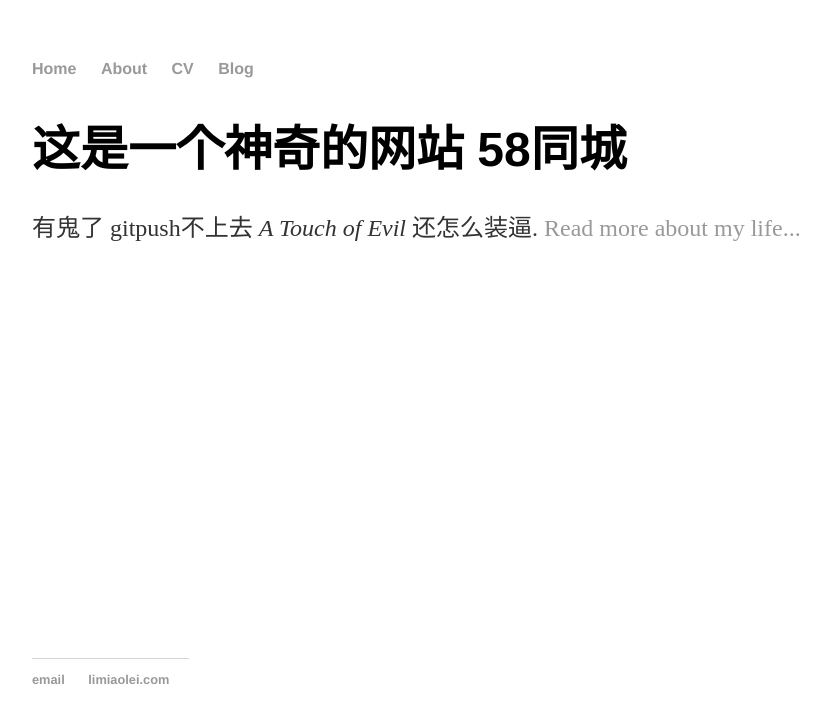
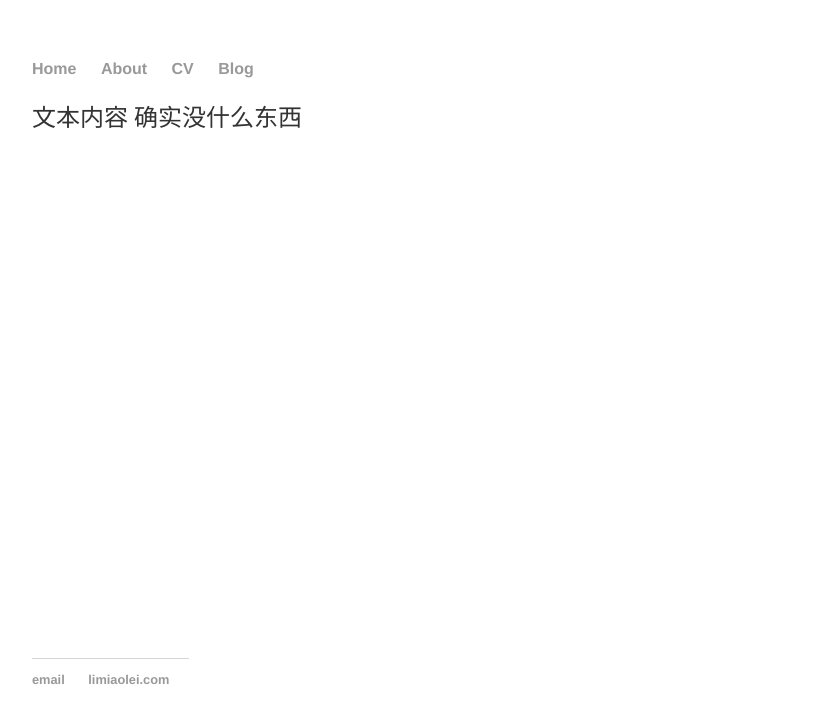
Before and after one commit to 17707273443/17707273443.github.io, a plain HTML site: page index.html in a window 1280 px wide. Shown: the whole page, without its empty margins (160-990 px from the left). Drawn offline with Linux system fonts and the light colour scheme.

Commit message:
Update index.html

```diff
--- a/index.html
+++ b/index.html
@@ -16,10 +16,8 @@
 		</nav>
 		<div class="container">
     		<div class="blurb">
-        		<h1>这是一个神奇的网站 58同城</h1>
-				<p>有鬼了 gitpush不上去  <em>A Touch of Evil</em> 还怎么装逼. <a href="/about">Read more about my life...</a></p>
-    		</div><!-- /.blurb -->
-		</div><!-- /.container -->
+        		<p>文本内容 确实没什么东西</p>
+
 		<footer>
     		<ul>
         		<li><a href="mailto:hankquinlanhub@gmail.com">email</a></li>
```
